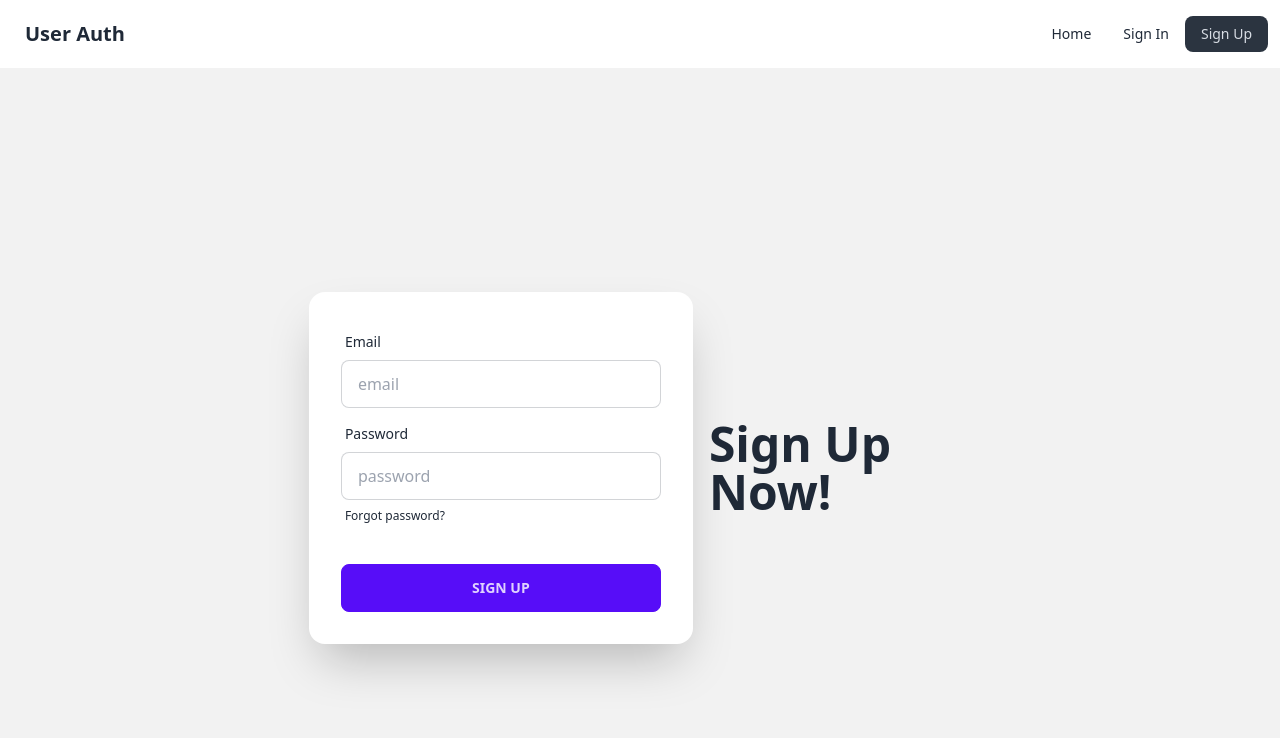
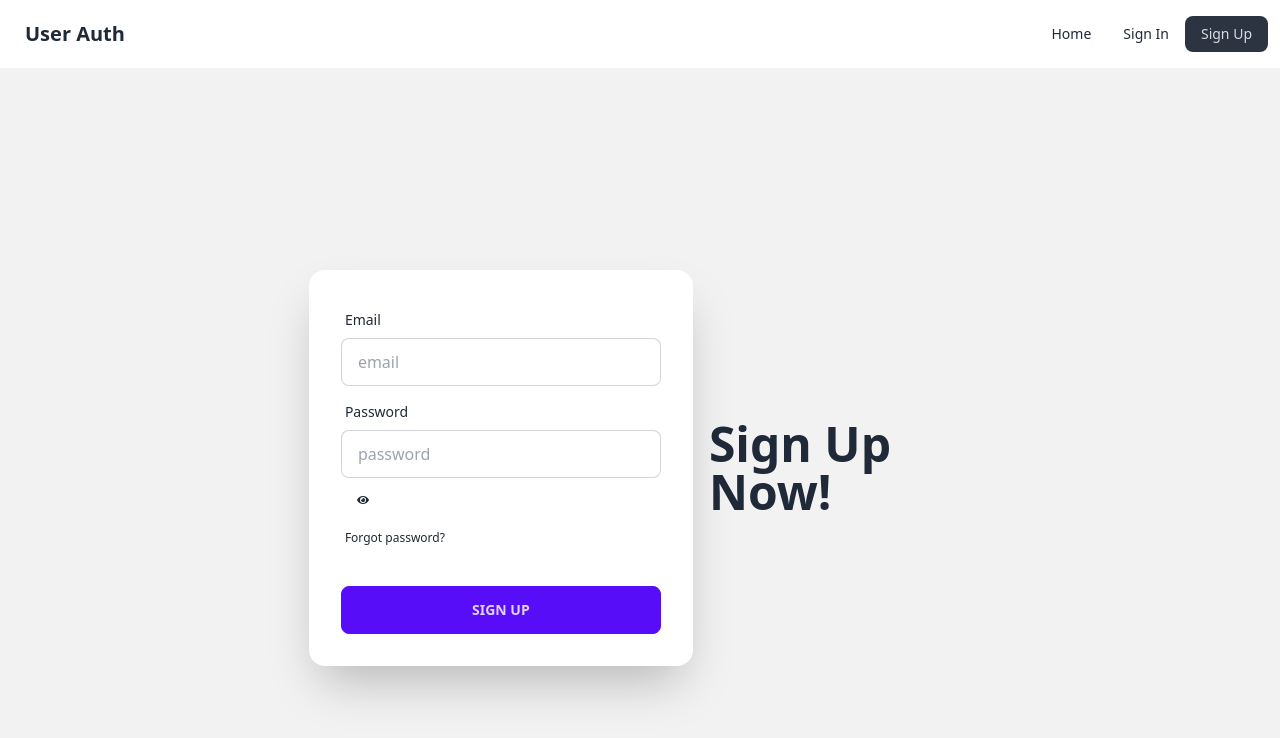
Before and after one commit to iamafridi/UserAuth, a React (Vite) app: page /signup in a window 1280 px wide. Shown: the top 738 px of the page. Built offline with nearby package versions, Linux system fonts and the light colour scheme.

Commit message:
added show password

```diff
--- a/package.json
+++ b/package.json
@@ -15,6 +15,7 @@
     "match-sorter": "^6.3.1",
     "react": "^18.2.0",
     "react-dom": "^18.2.0",
+    "react-icons": "^4.11.0",
     "react-router-dom": "^6.17.0",
     "sort-by": "^1.2.0"
   },
--- a/src/components/SignUp/SignUp.jsx
+++ b/src/components/SignUp/SignUp.jsx
@@ -1,12 +1,16 @@
 import { createUserWithEmailAndPassword } from "firebase/auth";
 import auth from "../../firebase/firebase.config";
 import { useState } from "react";
+import { FaEye, FaEyeSlash } from 'react-icons/fa';
+
 
 
 const SignUp = () => {
 
     const [signUpError, setSignUpError] = useState('');
     const [success, setsucess] = useState('');
+    const [showPassword, setShowPassword] = useState(false);
+
 
 
     const handleSignUp = e => {
@@ -63,7 +67,18 @@ if (password.length < 6) {
                             <label className="label">
                                 <span className="label-text">Password</span>
                             </label>
-                            <input type="password" placeholder="password" name="password" className="input input-bordered" required />
+                            <input type={showPassword ? "text" : "password"}
+                                placeholder="password"
+                                name="password"
+                                className="input input-bordered"
+                                required />
+                            <span className="text-xs m-2 p-2" onClick={() => setShowPassword(!showPassword)}>
+
+                                {
+                                    showPassword ? <FaEyeSlash></FaEyeSlash> : <FaEye></FaEye>
+                                }
+
+                            </span>
                             <label className="label">
                                 <a href="#" className="label-text-alt link link-hover">Forgot password?</a>
                             </label>
```
Also changed, not shown: 1 other file (tests, documents, lock files or other folders). Lines whose indentation alone changed are shown as unchanged.
